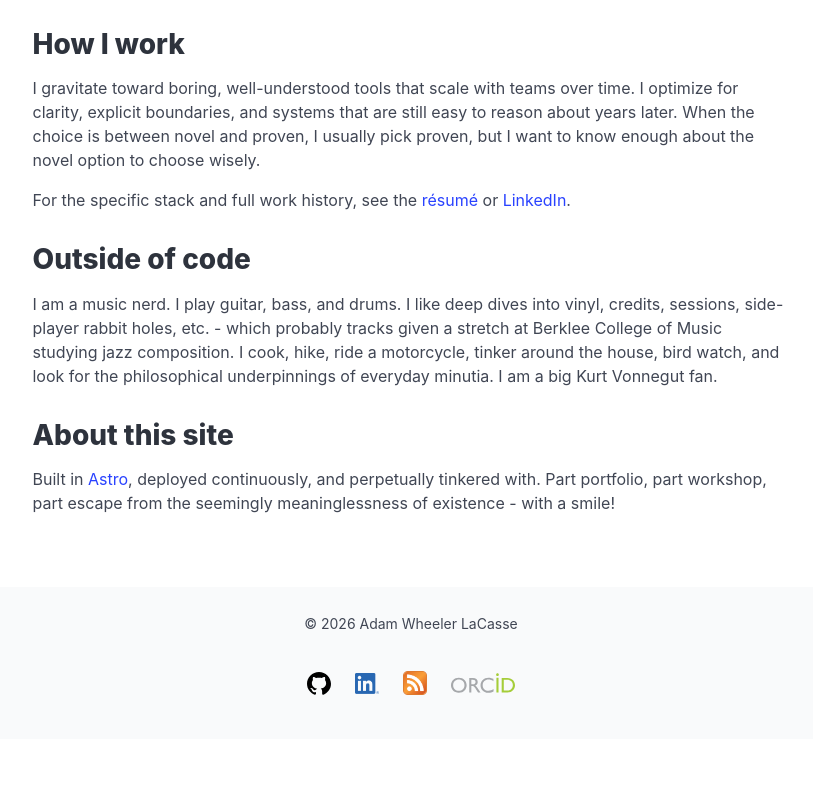
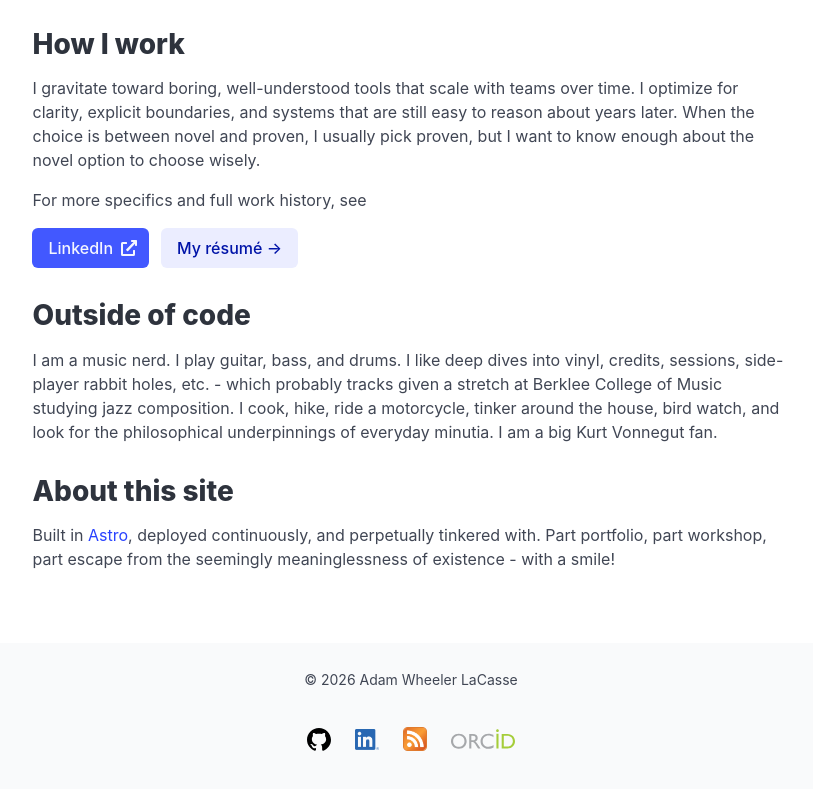
Before and after one commit to adamlacasse/adamlacasse-site, an Astro site: page /about in a window 1280 px wide. Shown: the part 825-1614 px from the top of the page, without its empty margins (229-1042 px from the left). Before the commit the page ends 1564 px from the top, so only its background shows below. Built offline with nearby package versions, Linux system fonts and the light colour scheme; Astro itself is replaced by a stand-in of ours.

Commit message:
Resume buttons

```diff
--- a/src/pages/about.astro
+++ b/src/pages/about.astro
@@ -55,8 +55,29 @@ import { AUTHOR } from '../consts';
   </p>
 
   <p>
-    For the specific stack and full work history, see the <a href="/resume">résumé</a> or
-    <a href="https://www.linkedin.com/in/adamlacasse/" rel="noopener" target="_blank">LinkedIn</a>.
+    For more specifics and full work history, see
+    <div class="buttons">
+      <a
+        href="https://www.linkedin.com/in/adamlacasse/"
+        rel="noopener"
+        target="_blank"
+        class="button is-link"
+      >
+        <span>LinkedIn</span>
+        <span class="icon is-small">
+          <svg
+            xmlns="http://w3.org"
+            viewBox="0 0 512 512"
+            style="fill: currentColor; width: 1em; height: 1em;"
+          >
+            <path
+              d="M432,320H400a16,16,0,0,0-16,16V448H64V128H176a16,16,0,0,0,16-16V80a16,16,0,0,0-16-16H48A48,48,0,0,0,0,112V464a48,48,0,0,0,48,48H400a48,48,0,0,0,48-48V336A16,16,0,0,0,432,320ZM488,0H344a24,24,0,0,0-24,24V40a24,24,0,0,0,24,24H400L171.1,292.9a24,24,0,0,0,0,33.9l24.1,24.1a24,24,0,0,0,33.9,0L448,122V168a24,24,0,0,0,24,24h16a24,24,0,0,0,24-24V24A24,24,0,0,0,488,0Z"
+            ></path>
+          </svg>
+        </span>
+      </a>
+      <a href="/resume" class="button is-link is-light">My résumé →</a>
+    </div>
   </p>
 
   <h2>Outside of code</h2>
--- a/src/pages/index.astro
+++ b/src/pages/index.astro
@@ -25,6 +25,7 @@ import { AUTHOR } from '../consts';
         <a href="/about" class="button is-link">About me →</a>
         <a href="/now" class="button is-link is-light">What I'm up to now →</a>
         <a href="/projects" class="button is-link is-light">Projects →</a>
+        <a href="/resume" class="button is-link is-light">Résumé →</a>
       </div>
     </div>
   </section>
```
